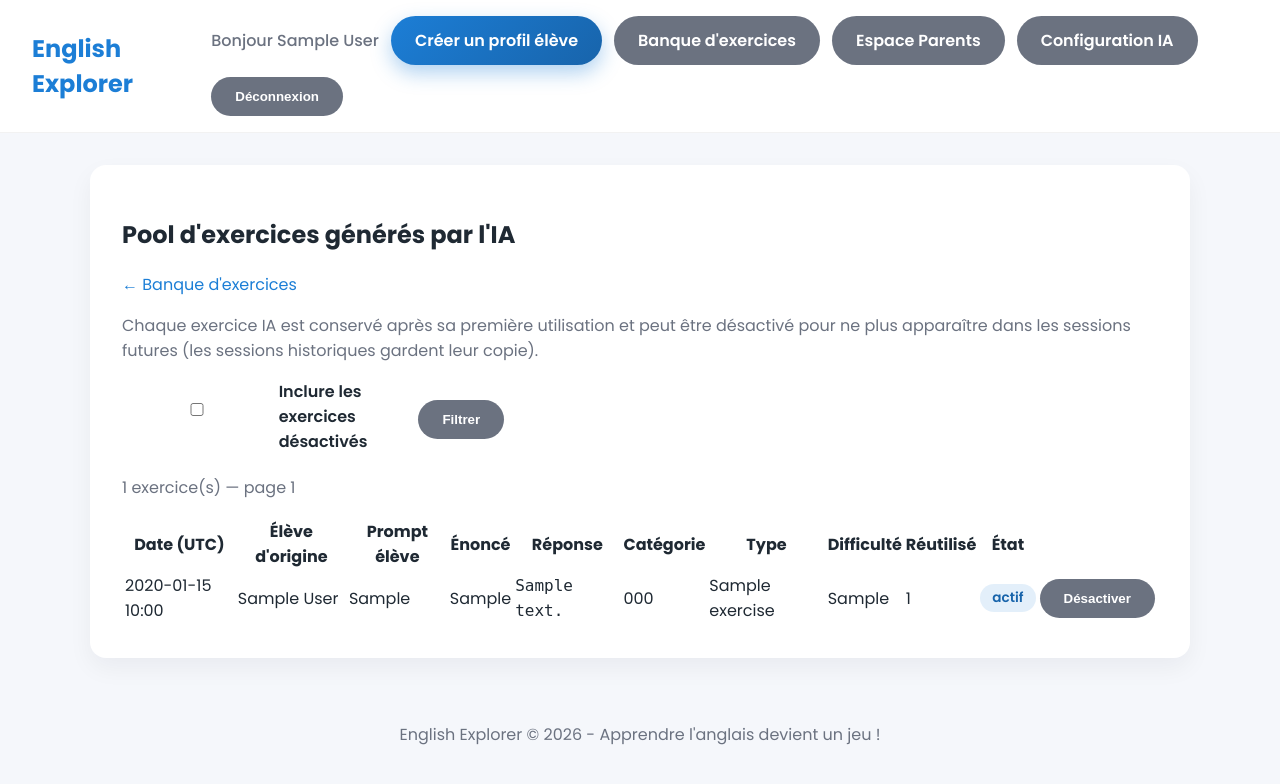
After one commit to ttiot/English_exercice, a Flask app: page /exercise-bank/ai in a window 1280 px wide. The commit adds this page. Shown: the top 784 px of the page. Run offline with Flask 3, Linux system fonts and the light colour scheme; the visitor is signed in with stand-in values (Sample User, id 1); tables that the repository leaves empty hold one stand-in row (values such as "Sample post"); parts of the project's set-up code (start-up, migrations or seed data) failed here and were passed over; some libraries are stand-ins or nearby versions.

Commit message:
feat(exercise-bank): add AI exercise pool listing and toggle
Two new parent-restricted endpoints:

- GET /exercise-bank/ai — paginated table of AIGeneratedExercise rows
  with the originating student, the raw student prompt, the generated
  question, the answer, the category, the question_type, the difficulty,
  the times_used counter, and an active/disabled badge. A `disabled=1`
  query string toggles whether disabled rows are included.
- POST /exercise-bank/ai/<id>/toggle — flips is_disabled on a pool
  entry. Disabled rows stay in the DB so historical sessions keep
  rendering correctly, but the AI generator skips them when the model
  is asked to repeat a prior question.

The exercise_bank page exposes a "Pool d'exercices IA →" link visible
to parents/admins so the new page is discoverable.

Verified via the test client: the page lists a seeded pool entry,
shows the Désactiver button, and the cross-link from /exercise-bank
renders correctly.

Co-Authored-By: Claude Opus 4.7 (1M context) <noreply@anthropic.com>

```diff
--- a/app/routes.py
+++ b/app/routes.py
@@ -2184,6 +2184,54 @@ def add_exercise_item():
     return redirect(url_for("main.exercise_bank"))
 
 
+@bp.route("/exercise-bank/ai")
+@_parent_required
+def ai_exercise_pool():
+    from sqlalchemy import desc
+
+    page = max(int(request.args.get("page", 1) or 1), 1)
+    per_page = 25
+    show_disabled = request.args.get("disabled") == "1"
+
+    query = AIGeneratedExercise.query
+    if not show_disabled:
+        query = query.filter(AIGeneratedExercise.is_disabled.is_(False))
+    query = query.order_by(desc(AIGeneratedExercise.created_at))
+
+    total = query.count()
+    items = query.offset((page - 1) * per_page).limit(per_page).all()
+
+    student_lookup = {
+        s.id: s
+        for s in Student.query.filter(
+            Student.id.in_({i.student_id for i in items if i.student_id})
+        ).all()
+    }
+
+    return render_template(
+        "ai_pool.html",
+        items=items,
+        student_lookup=student_lookup,
+        page=page,
+        per_page=per_page,
+        total=total,
+        show_disabled=show_disabled,
+    )
+
+
+@bp.route("/exercise-bank/ai/<int:item_id>/toggle", methods=["POST"])
+@_parent_required
+def toggle_ai_exercise(item_id: int):
+    item = AIGeneratedExercise.query.get_or_404(item_id)
+    item.is_disabled = not item.is_disabled
+    db.session.commit()
+    flash(
+        "Exercice IA désactivé." if item.is_disabled else "Exercice IA réactivé.",
+        "info",
+    )
+    return redirect(url_for("main.ai_exercise_pool"))
+
+
 @bp.route("/exercise-bank/items/<int:item_id>/delete", methods=["POST"])
 @_parent_required
 def delete_exercise_item(item_id: int):
--- /dev/null
+++ b/app/templates/ai_pool.html
@@ -0,0 +1,89 @@
+{% extends 'base.html' %}
+{% block title %}Pool d'exercices IA{% endblock %}
+{% block content %}
+  <div class="card">
+    <h2>Pool d'exercices générés par l'IA</h2>
+    <p class="muted">
+      <a href="{{ url_for('main.exercise_bank') }}">← Banque d'exercices</a>
+    </p>
+    <p class="muted">
+      Chaque exercice IA est conservé après sa première utilisation et peut
+      être désactivé pour ne plus apparaître dans les sessions futures (les
+      sessions historiques gardent leur copie).
+    </p>
+
+    <form method="get" class="inline-form">
+      <label class="checkbox-inline">
+        <input type="checkbox" name="disabled" value="1" {% if show_disabled %}checked{% endif %} />
+        Inclure les exercices désactivés
+      </label>
+      <button class="btn btn-secondary" type="submit">Filtrer</button>
+    </form>
+
+    <p class="muted">{{ total }} exercice(s) — page {{ page }}</p>
+    <table class="data-table">
+      <thead>
+        <tr>
+          <th>Date (UTC)</th>
+          <th>Élève d'origine</th>
+          <th>Prompt élève</th>
+          <th>Énoncé</th>
+          <th>Réponse</th>
+          <th>Catégorie</th>
+          <th>Type</th>
+          <th>Difficulté</th>
+          <th>Réutilisé</th>
+          <th>État</th>
+          <th></th>
+        </tr>
+      </thead>
+      <tbody>
+        {% for item in items %}
+          <tr class="{% if item.is_disabled %}row-muted{% endif %}">
+            <td>{{ item.created_at.strftime('%Y-%m-%d %H:%M') }}</td>
+            <td>
+              {% if item.student_id and student_lookup.get(item.student_id) %}
+                {{ student_lookup[item.student_id].full_name() }}
+              {% else %}—{% endif %}
+            </td>
+            <td>{{ item.student_prompt | truncate(80) }}</td>
+            <td>{{ item.prompt | truncate(120) }}</td>
+            <td><code>{{ item.answer }}</code></td>
+            <td>{{ item.category_code }}</td>
+            <td>{{ item.question_type }}</td>
+            <td>{{ item.difficulty }}</td>
+            <td>{{ item.times_used or 0 }}</td>
+            <td>
+              {% if item.is_disabled %}
+                <span class="badge badge-warning">désactivé</span>
+              {% else %}
+                <span class="badge badge-success">actif</span>
+              {% endif %}
+            </td>
+            <td>
+              <form method="post" action="{{ url_for('main.toggle_ai_exercise', item_id=item.id) }}" class="inline-form-compact">
+                <input type="hidden" name="csrf_token" value="{{ csrf_token() }}" />
+                <button class="btn btn-secondary" type="submit">
+                  {% if item.is_disabled %}Réactiver{% else %}Désactiver{% endif %}
+                </button>
+              </form>
+            </td>
+          </tr>
+        {% else %}
+          <tr><td colspan="11" class="muted">Aucun exercice IA pour l'instant.</td></tr>
+        {% endfor %}
+      </tbody>
+    </table>
+
+    {% if total > per_page %}
+      <div class="actions">
+        {% if page > 1 %}
+          <a class="btn btn-secondary" href="?page={{ page - 1 }}{% if show_disabled %}&disabled=1{% endif %}">← Précédent</a>
+        {% endif %}
+        {% if page * per_page < total %}
+          <a class="btn btn-secondary" href="?page={{ page + 1 }}{% if show_disabled %}&disabled=1{% endif %}">Suivant →</a>
+        {% endif %}
+      </div>
+    {% endif %}
+  </div>
+{% endblock %}
```
Also changed, not shown: app/templates/exercise_bank.html (+6 -1 lines).
